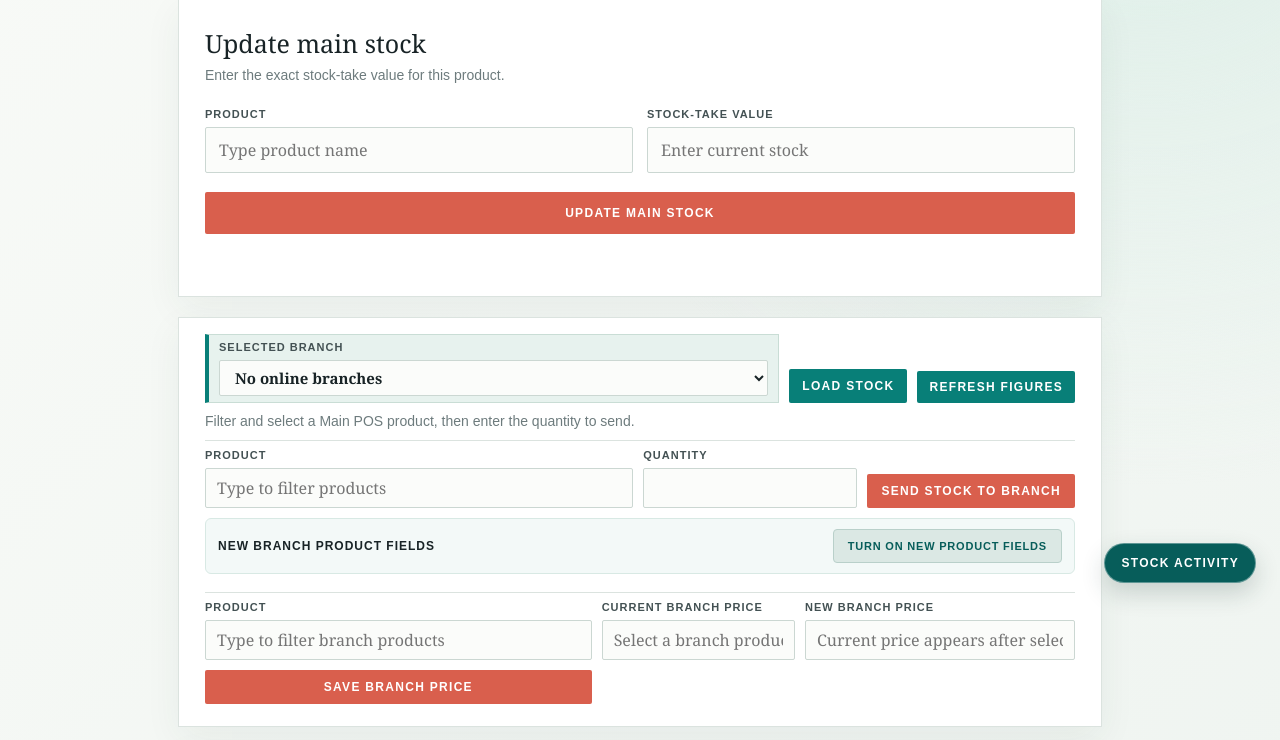
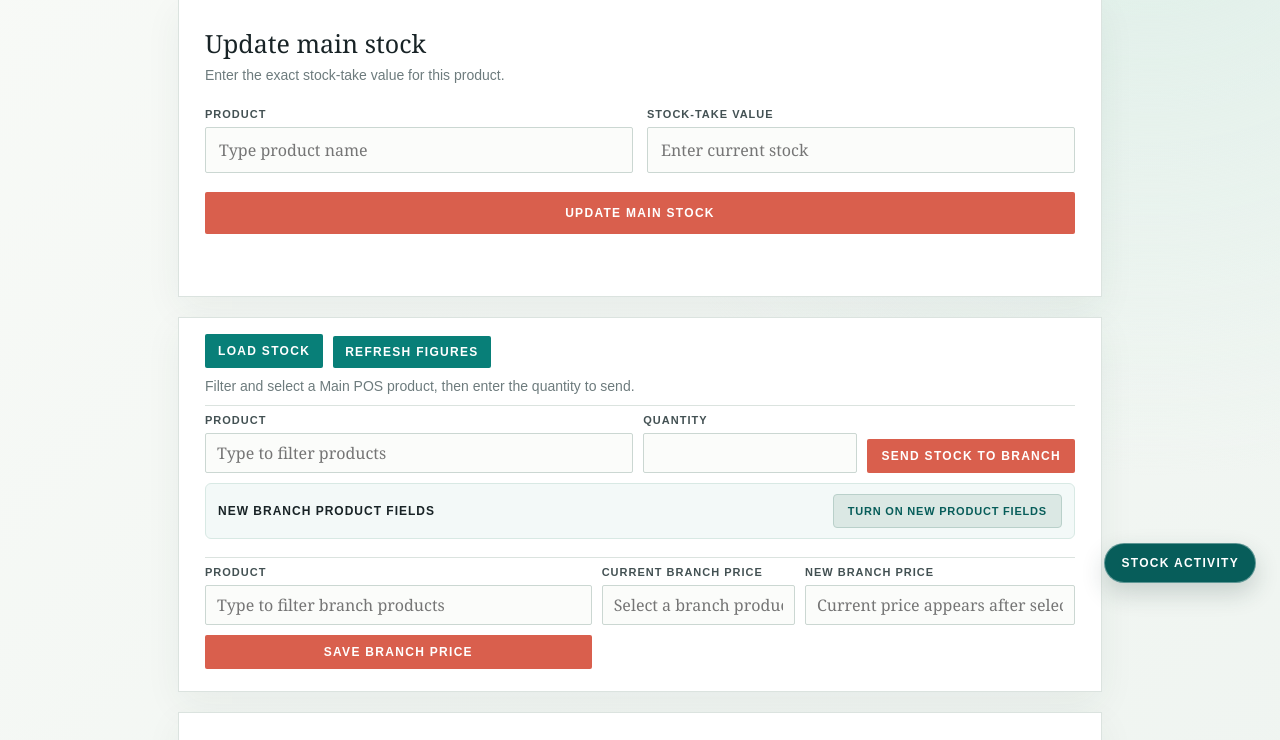
Before and after one commit to Tahsinga/LoraApi01, a Django app: page /stock/ in a window 1280 px wide. Shown: the part 193-933 px from the top of the page. Run offline with Django 5.2, Linux system fonts and the light colour scheme; the visitor is signed in with stand-in values (Sample User, id 1); data that the repository does not hold is empty.

Commit message:
Remove stock branch dropdown

```diff
--- a/LoraAPI/config/loraApi/templates/loraApi/main_stock.html
+++ b/LoraAPI/config/loraApi/templates/loraApi/main_stock.html
@@ -46,10 +46,7 @@
     .catalog-status { color:var(--muted); font:13px Arial,sans-serif; }
     .refresh-stock-button { width:auto; margin:0; padding:9px 12px; background:var(--teal); }
     .refresh-stock-button:hover { background:var(--teal-dark); }
-    .selected-branch { margin:0 0 20px; padding:14px 16px; background:#e7f2ee; border:1px solid #c9ddd5; border-left:4px solid var(--teal); }
-    .selected-branch select { height:50px; font-size:18px; font-weight:600; }
     .branch-load-row { display:flex; gap:10px; align-items:end; margin-bottom:20px; }
-    .branch-load-row .selected-branch { flex:1; margin:0; }
     .load-stock-button { flex:0 0 auto; width:auto; margin:0; padding:14px 16px; background:var(--teal); }
     .load-stock-button:hover { background:var(--teal-dark); }
     .transfer-form { margin-top:20px; padding-top:20px; border-top:1px solid var(--line); }
@@ -57,8 +54,6 @@
     .transfer-panel h2 { margin-bottom:2px; }
     .transfer-panel .sub { margin-bottom:8px; }
     .transfer-panel .branch-load-row { margin-bottom:8px; }
-    .transfer-panel .selected-branch { padding:6px 10px; }
-    .transfer-panel .selected-branch select { height:36px; padding:6px 11px; font-size:15px; line-height:1.2; }
     .transfer-panel .load-stock-button { padding:10px 13px; }
     .transfer-panel .transfer-form { grid-template-columns:minmax(0, 1.5fr) minmax(150px, .75fr) auto; align-items:end; gap:10px; margin-top:8px; padding-top:8px; }
     .transfer-panel .transfer-form input { height:40px; padding:8px 11px; }
@@ -147,7 +142,7 @@
       </div>
       <div class="panel transfer-panel branch-data-card" data-branch-loading-card>
         <div class="branch-load-row">
-          <label class="selected-branch">Selected branch<select id="selected-branch" required><option value="">Loading branches...</option></select></label>
+          <select id="selected-branch" hidden required><option value="">Loading branches...</option></select>
           <button id="load-stock-button" class="load-stock-button" type="button">Load stock</button>
           <button id="refresh-stock-button" class="refresh-stock-button" type="button">Refresh figures</button>
         </div>
@@ -330,14 +325,9 @@
     }
   }
   function selectProduct(product) {
-    productSearches.forEach(control => {
-      const selected = control.source === 'main'
-        ? mainCatalogProducts.find(item => String(item.product_id) === String(product.product_id)) || product
-        : product;
-      control.input.value = selected.product_name;
-      control.id.value = selected.product_id;
-      control.name.value = selected.product_name;
-    });
+    document.querySelector('#main-stock-search').value = product.product_name;
+    document.querySelector('#main-stock-product').value = product.product_id;
+    document.querySelector('#main-stock-name').value = product.product_name;
     void loadSelectedBranchPrice(product.product_id, product.product_name);
     document.querySelector('#transfer-quantity').focus();
   }
@@ -479,6 +469,7 @@
         : '<option value="">No online branches</option>';
       selectedBranch.innerHTML = branchOptions;
       activityBranch.innerHTML = branchOptions;
+      if (!currentBranch && availableBranches.length) selectedBranch.value = availableBranches[0].name;
       if (currentBranch && [...selectedBranch.options].some(option => option.value === currentBranch)) selectedBranch.value = currentBranch;
       if (currentBranch && [...activityBranch.options].some(option => option.value === currentBranch)) activityBranch.value = currentBranch;
       if (selectedBranch.value && selectedBranch.value !== previousBranch) selectedBranch.dispatchEvent(new Event('change'));
```
